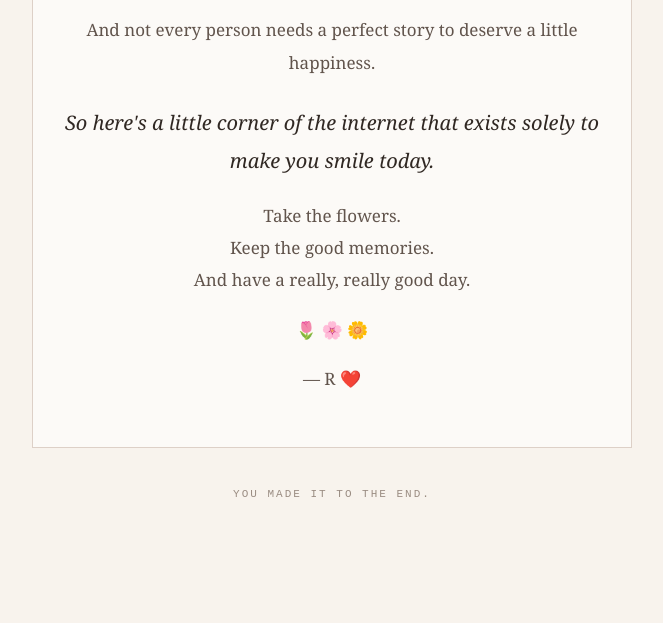
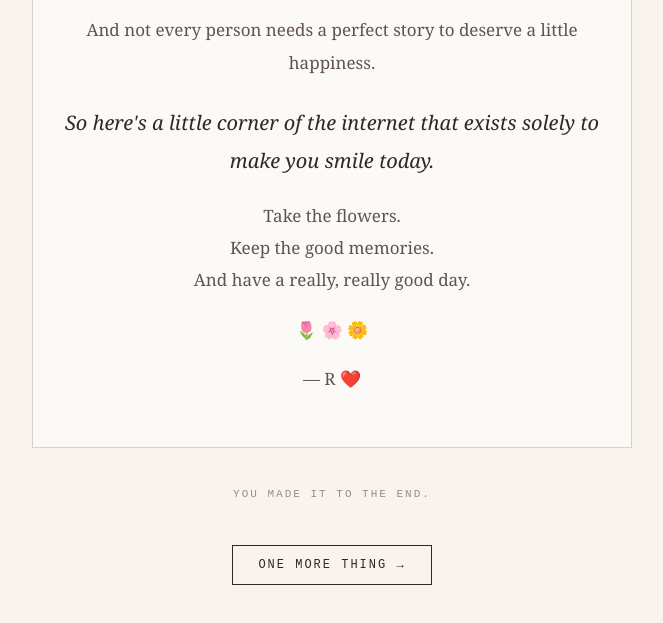
Before and after one commit to Aarvi-7/boyfrnds-day, a plain HTML site: page page10.html in a window 1280 px wide. Shown: the part 744-1367 px from the top of the page, without its empty margins (308-971 px from the left). Before the commit the page ends 1279 px from the top, so only its background shows below. Drawn offline with Linux system fonts and the light colour scheme.

Commit message:
Update page10.html

```diff
--- a/page10.html
+++ b/page10.html
@@ -299,7 +299,20 @@ body {
     YOU MADE IT TO THE END.
 
 </div>
-
+<div style="text-align:center; padding:10px 20px 40px;">
+    <a href="page11.html"
+       style="
+       display:inline-block;
+       color:#302823;
+       text-decoration:none;
+       border:1px solid #302823;
+       padding:12px 25px;
+       font-family:monospace;
+       font-size:12px;
+       letter-spacing:2px;">
+        ONE MORE THING →
+    </a>
+</div>
 
 <!-- POPUP -->
 
```
